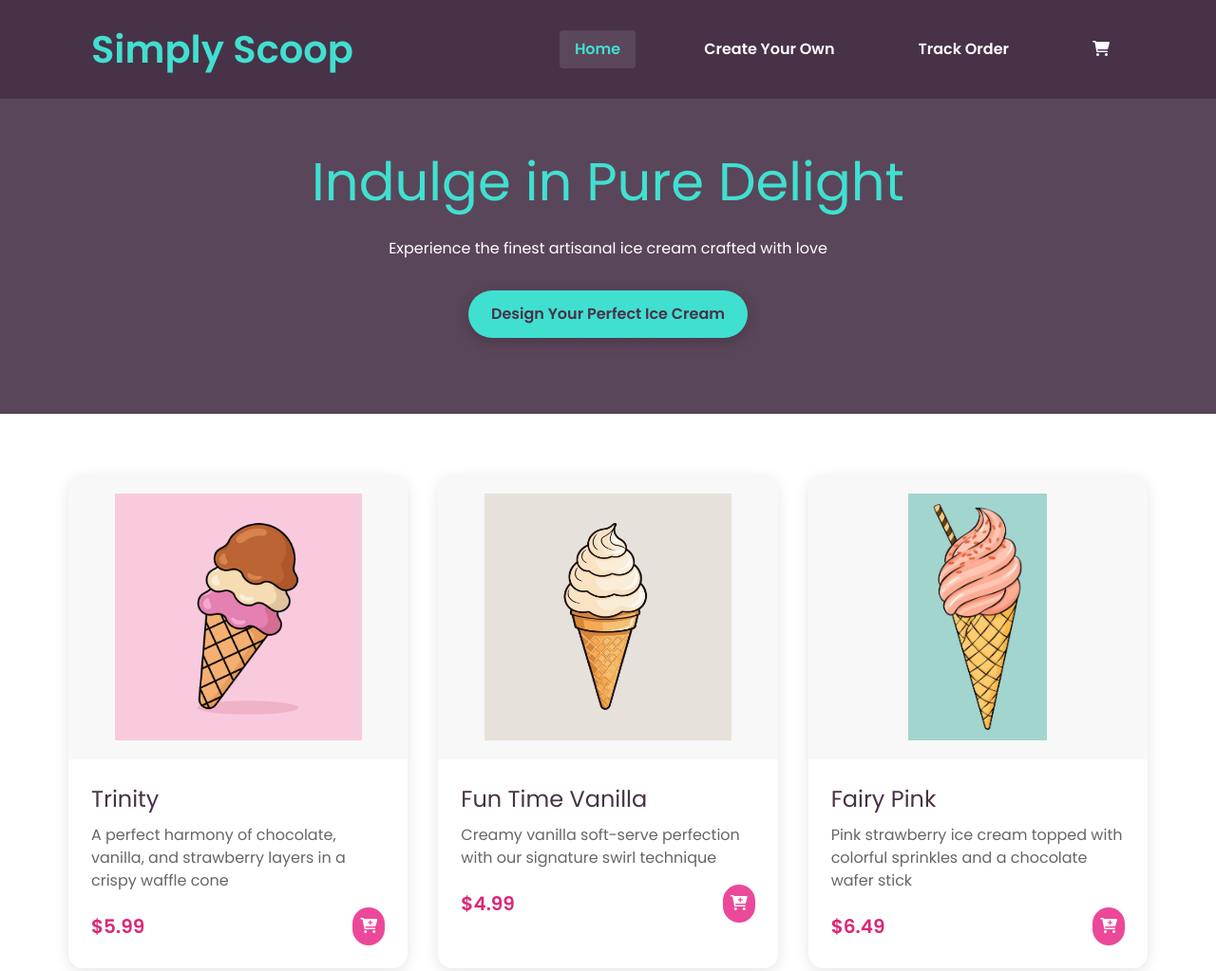
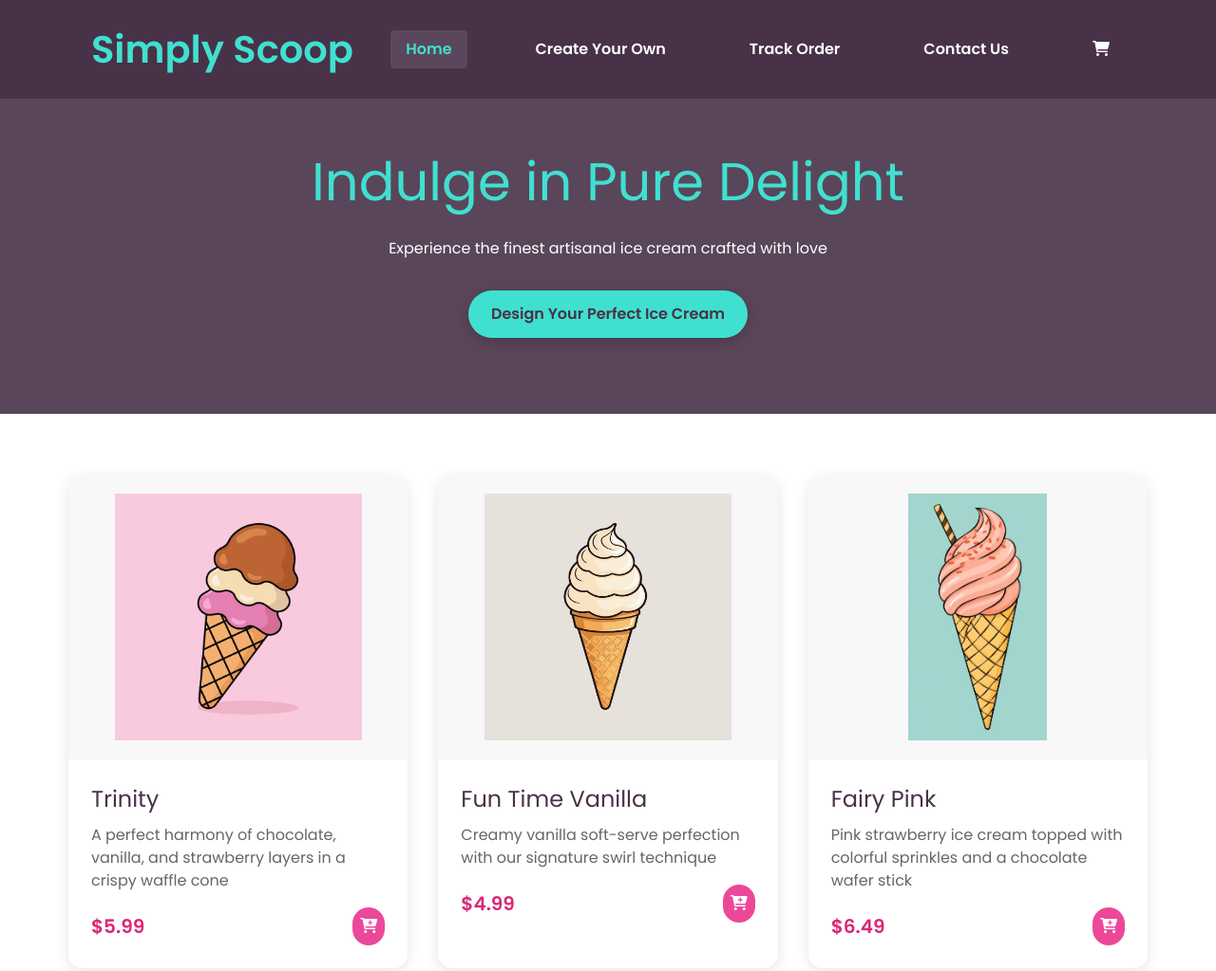
Before and after one commit to Md-Awaze/IceCreamProject, a website: page iceeCream/index.html in a window 1280 px wide. Shown: the top 1023 px of the page at 95% size. Drawn offline with nearby package versions, Linux system fonts and the light colour scheme.

Commit message:
Add contact page link to navigation bar in index.html

```diff
--- a/iceeCream/index.html
+++ b/iceeCream/index.html
@@ -20,6 +20,7 @@
 						<a href="index.html" class="text-pink-600 hover:text-pink-700 font-semibold active">Home</a>
 						<a href="custom-ice-cream.html" class="text-pink-600 hover:text-pink-700 font-semibold">Create Your Own</a>
 						<a href="track-order.html" class="text-pink-600 hover:text-pink-700 font-semibold">Track Order</a>
+						<a href="contact.html" class="text-pink-600 hover:text-pink-700 font-semibold">Contact Us</a>
 						<a href="cart.html" class="relative text-pink-600 hover:text-pink-700">
 							<i class="fas fa-shopping-cart"></i>
 							<span id="cart-count" class="absolute -top-2 -right-2 bg-pink-600 text-white text-xs rounded-full h-5 w-5 flex items-center justify-center hidden">0</span>
```
